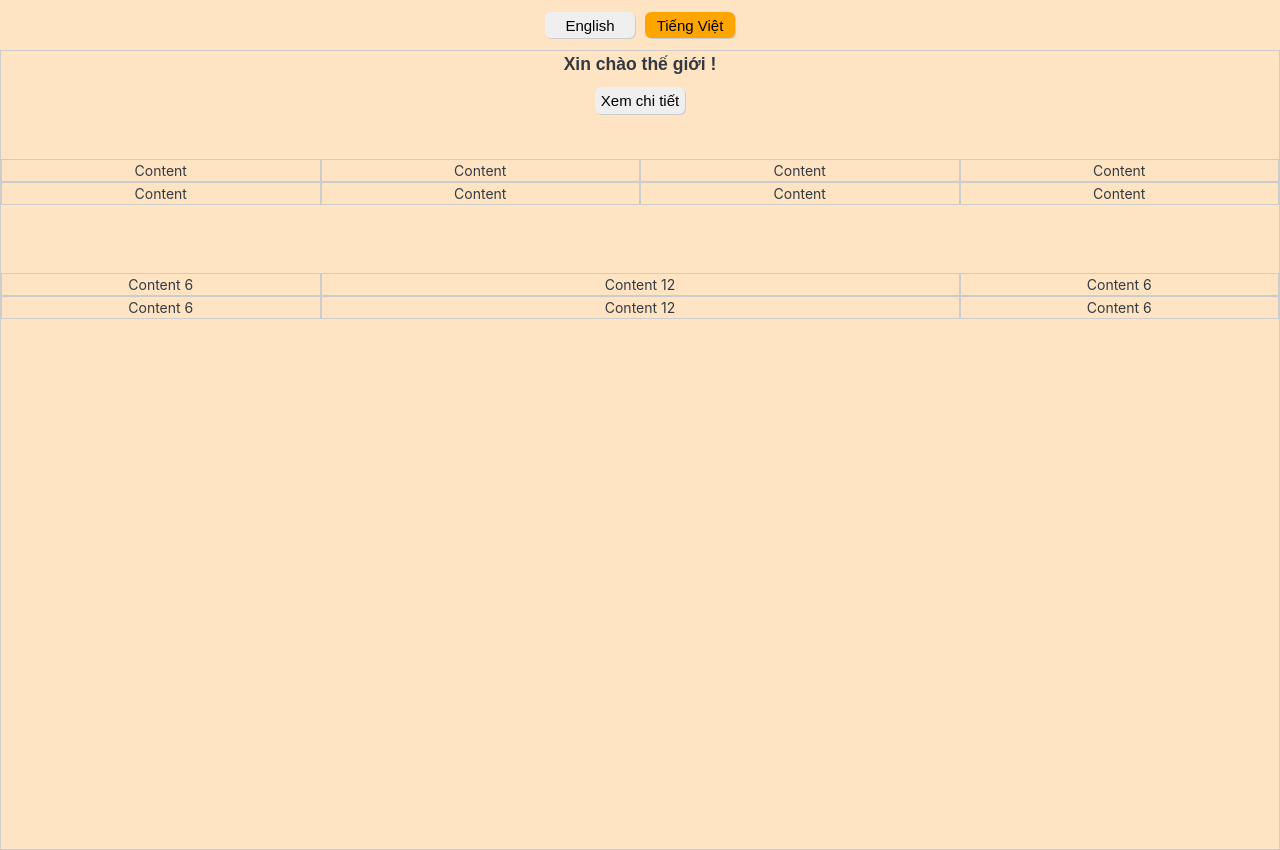
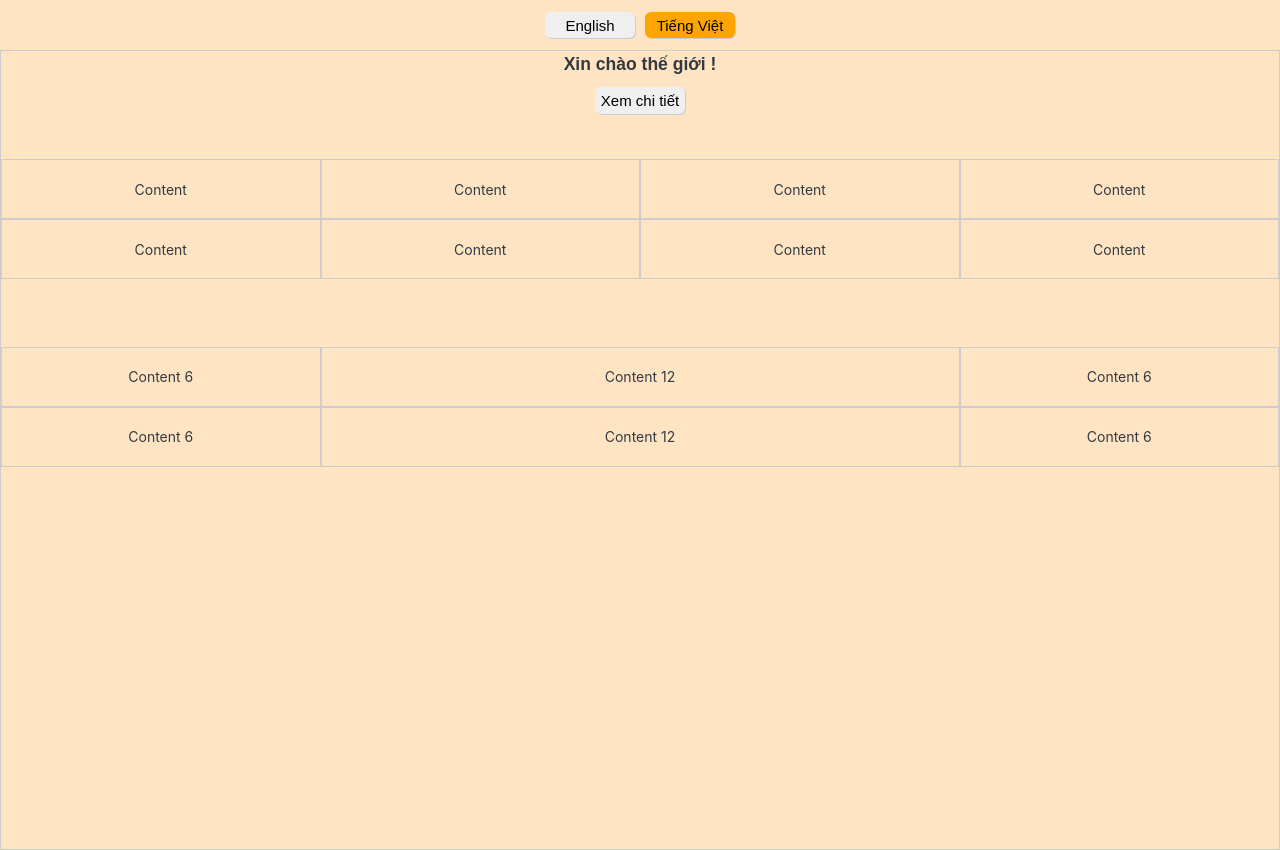
Before and after one commit to happy24h/code-base-react, a React (Create React App) app in the folder my-app-typescript/: page / in a window 1280 px wide. Built offline with nearby package versions, Linux system fonts and the light colour scheme.

Commit message:
set height box

```diff
--- a/my-app-typescript/src/pages/client/Home/Home.scss
+++ b/my-app-typescript/src/pages/client/Home/Home.scss
@@ -7,6 +7,10 @@
 
     .box {
         border: 1px solid #ccc;
+        height: 60px;
+        display: flex;
+        align-items: center;
+        justify-content: center;
 
     }
 }
```
Also changed, not shown: 1 other file (tests, documents, lock files or other folders).
